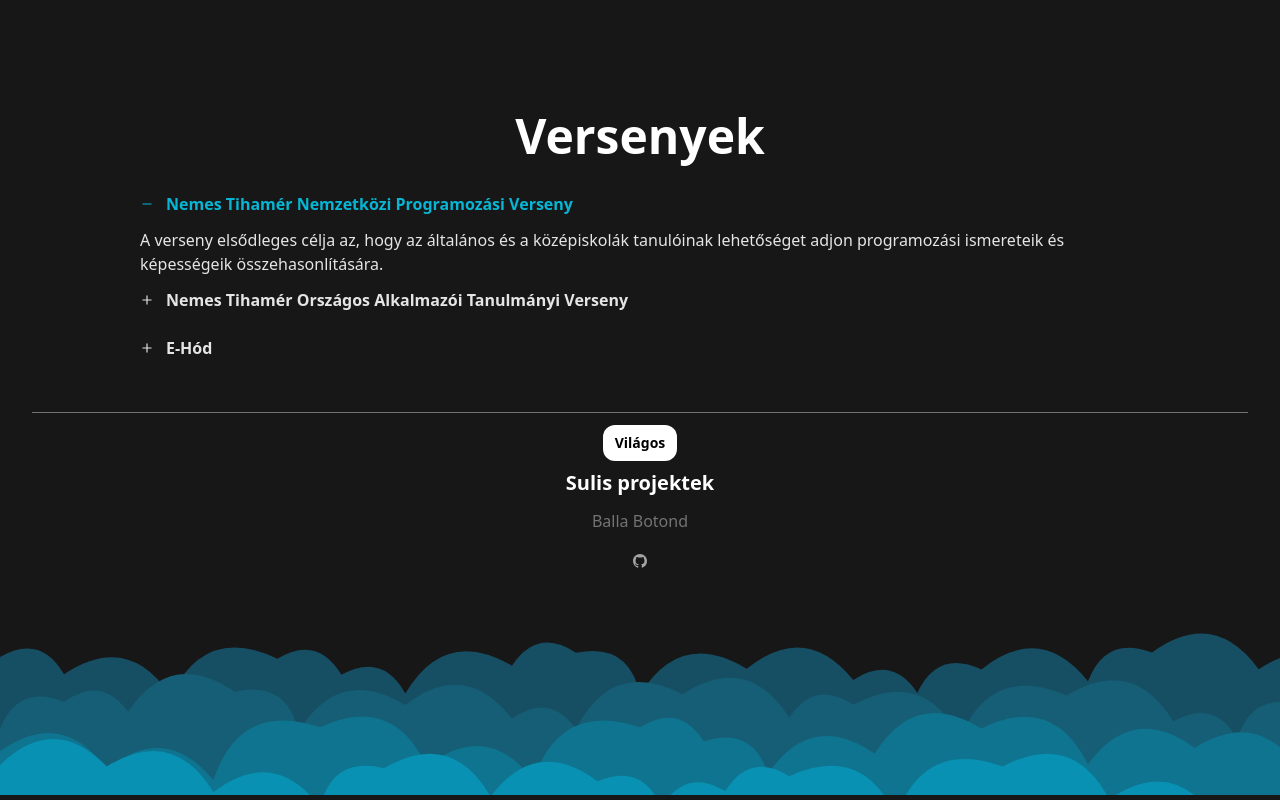
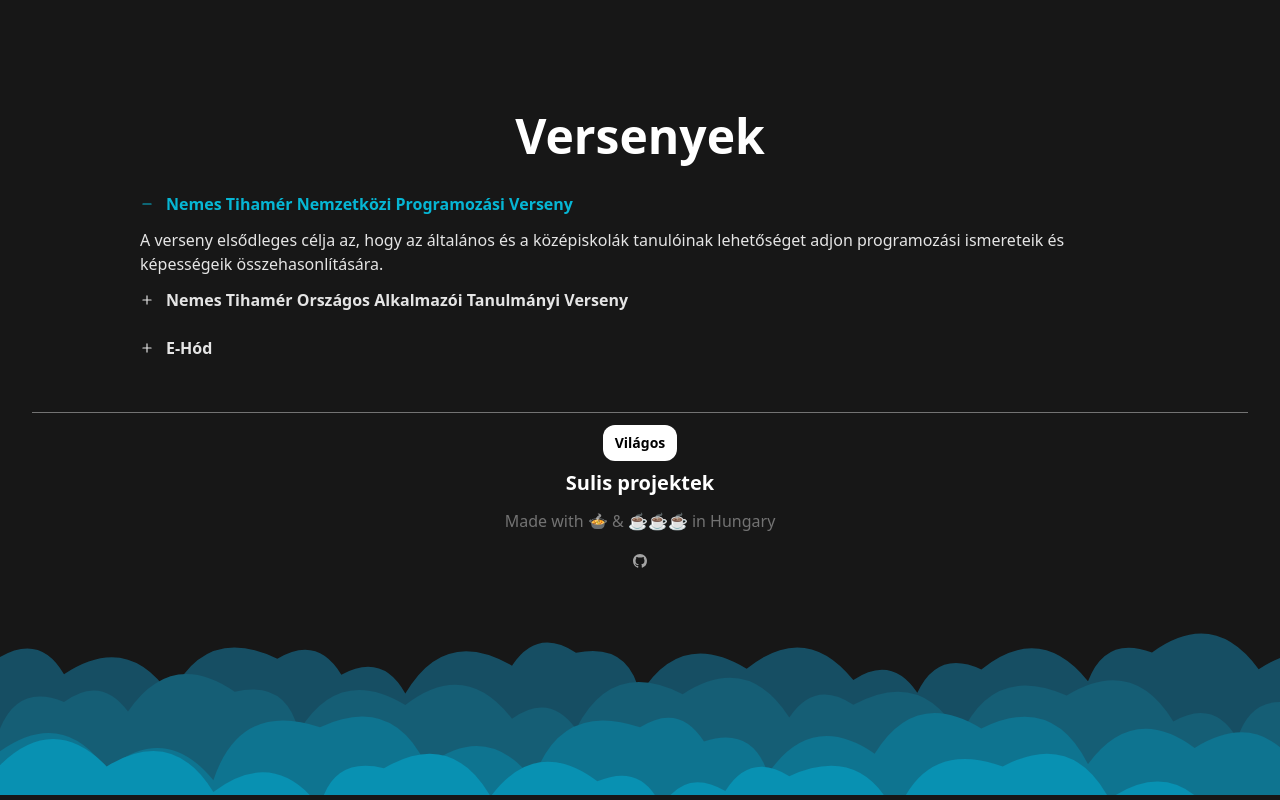
Before and after one commit to PstasDev/SpcPort, a website: page versenyek/index.html in a window 1280 px wide. Drawn offline with Linux system fonts and the light colour scheme; a web font is replaced by a local one.

Commit message:
made with

```diff
--- a/versenyek/index.html
+++ b/versenyek/index.html
@@ -138,7 +138,7 @@
         </div>
         <!-- End Col -->
         <div class="mt-3">
-            <p class="text-gray-500 dark:text-neutral-500">Balla Botond</p>
+            <p class="text-gray-500 dark:text-neutral-500">Made with 🍲 & ☕☕☕ in Hungary</p>
         </div>
         <!-- Social Brands -->
         <div class="mt-3 space-x-2">
```
Also changed, not shown: index.html (+1 -1 lines).
